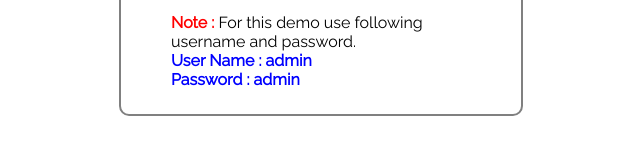
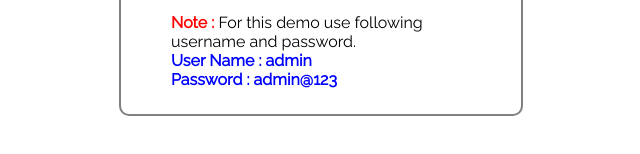
Before and after one commit to Bhuvanasridhar/assignment-5, a plain HTML site: page index.html in a window 1280 px wide. Shown: the part 412-566 px from the top of the page, 71-711 px from the left. Drawn offline with Linux system fonts and the light colour scheme.

Commit message:
Update index.html

```diff
--- a/index.html
+++ b/index.html
@@ -18,7 +18,7 @@
 <input type="button" value="Login" id="submit" onclick="validate()"/>
 <input type='reset' class="reset"></input>
 </form>
-<span><b class="note">Note : </b>For this demo use following username and password. <br/><b class="valid">User Name : admin<br/>Password : admin</b></span>
+<span><b class="note">Note : </b>For this demo use following username and password. <br/><b class="valid">User Name : admin<br/>Password : admin@123</b></span>
 </div>
 </div>
 </body>
```
